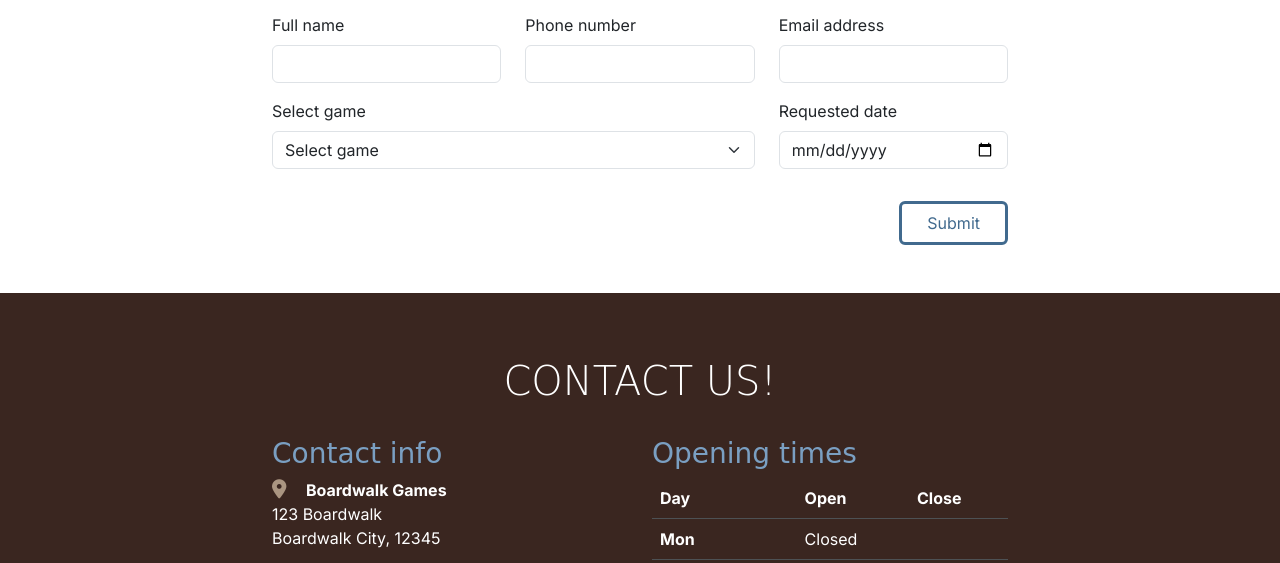
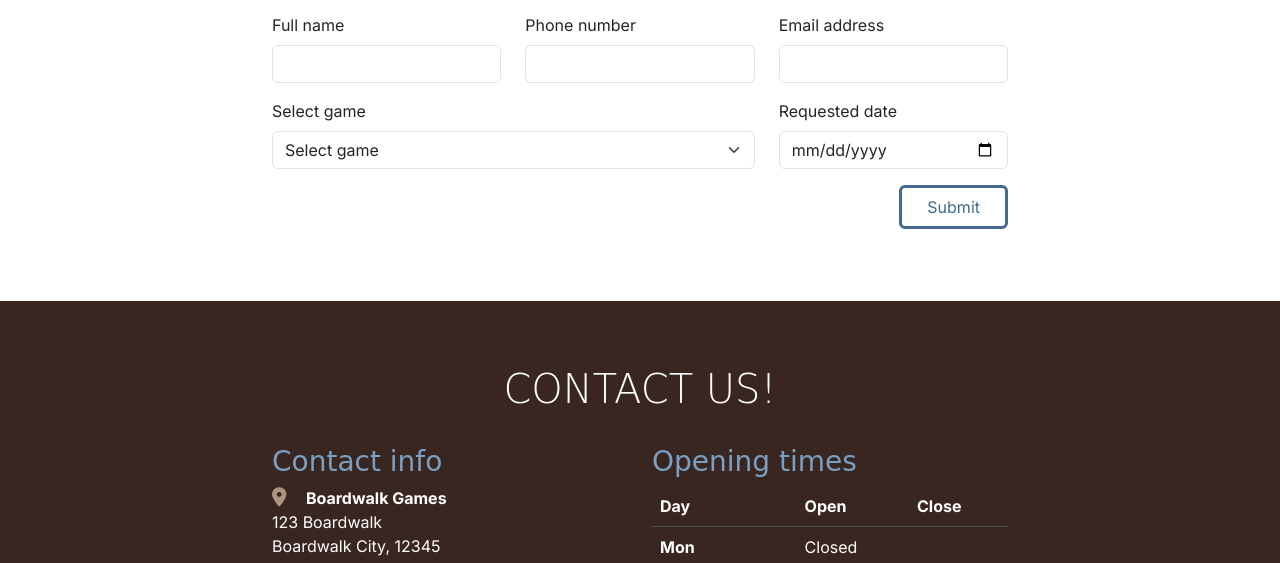
Before and after one commit to Kearns55/boardwalk-games, a plain HTML site: page game-library.html in a window 1280 px wide. Shown: the part 1921-2484 px from the top of the page. Drawn offline with nearby package versions, Linux system fonts and the light colour scheme; a web font is replaced by a local one.

Commit message:
Fix minor HTML/CSS validation on game library/success/booking pages

```diff
--- a/game-library.html
+++ b/game-library.html
@@ -272,7 +272,7 @@
                                 <input id="date" type="date" class="form-control" name="date" required>
                             </div>
                             <div class="col-12 text-end">
-                                <button type="submit" class="btn custom-button-outline mt-3">Submit</button>
+                                <button type="submit" class="btn custom-button-outline mb-4">Submit</button>
                             </div>
                         </div>
                     </form>
@@ -352,7 +352,7 @@
         </tbody>
     </table>
 
-</table>
+
                 </div>
             </div>
         </div>
```
Also changed, not shown: booking.html (+1 -1 lines), success.html (+2 -0 lines).
